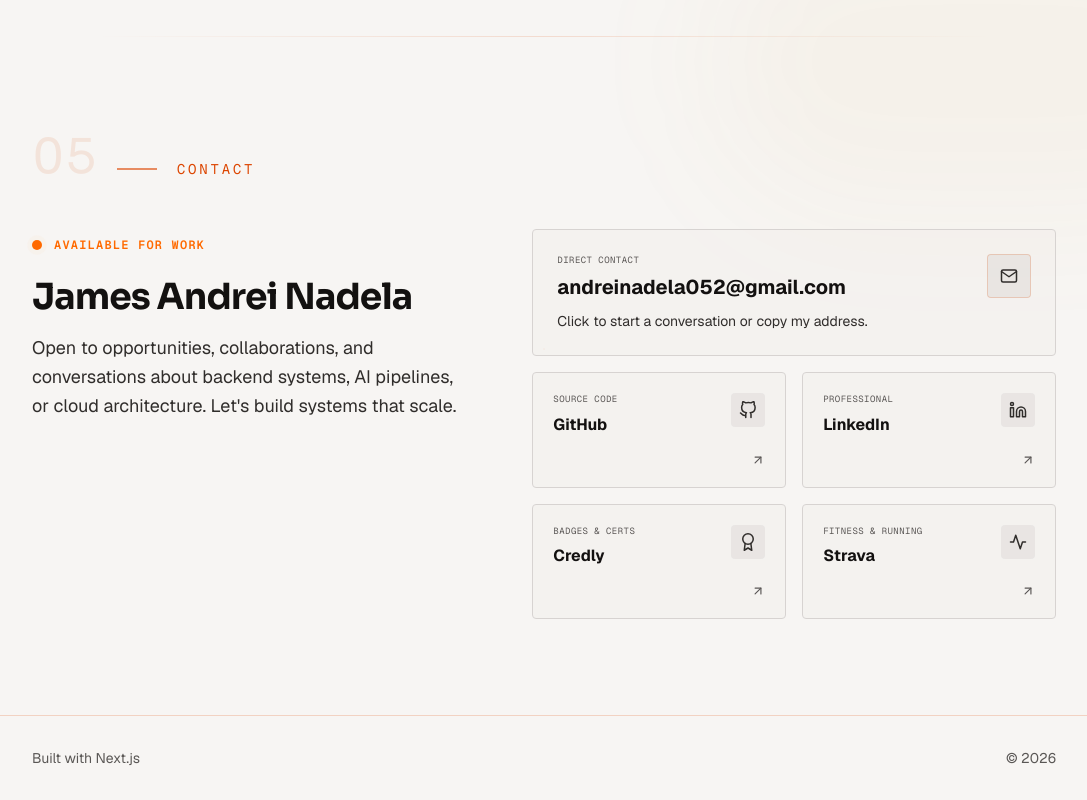
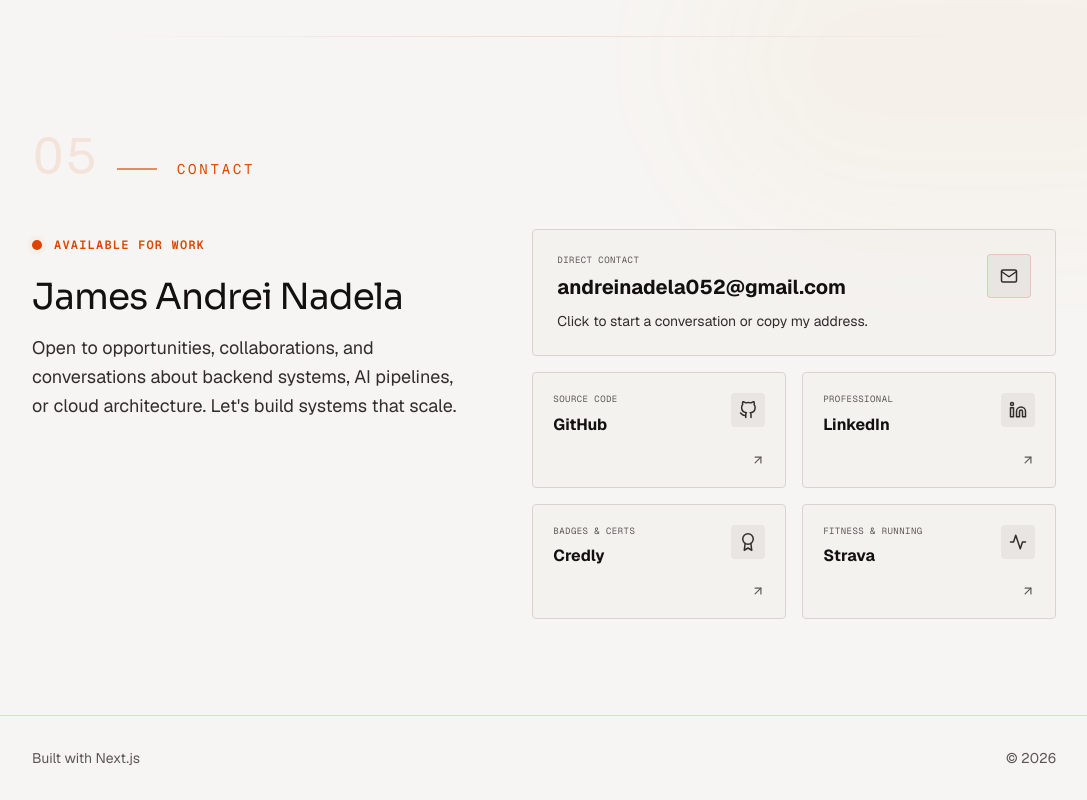
Before and after one commit to 03-Andrew/portfolio_v1, a Next.js app: page / in a window 1280 px wide. Shown: the part 4051-4851 px from the top of the page, without its empty margins (96-1183 px from the left). Built offline with nearby package versions, Linux system fonts and the light colour scheme.

Commit message:
feat: update text formatting and color consistency in Home component

```diff
--- a/app/page.tsx
+++ b/app/page.tsx
@@ -309,7 +309,7 @@ export default function Home() {
                 database management on Supabase and PostgreSQL.
               </p>
               <p>
-                Lately, I've been focusing on the core infrastructure around
+                Lately, I&apos;ve been focusing on the core infrastructure around
                 AI—building reliable pipelines for speech processing, automated
                 scheduling agents, and workflow automation. I leverage a
                 foundational understanding of network connectivity to bridge the
@@ -351,16 +351,16 @@ export default function Home() {
             <div className="flex flex-col justify-start gap-6 py-2">
               <div className="flex items-center gap-3">
                 <span className="relative flex h-2.5 w-2.5">
-                  <span className="animate-ping absolute inline-flex h-full w-full rounded-full bg-orange-400 opacity-75"></span>
-                  <span className="relative inline-flex rounded-full h-2.5 w-2.5 bg-orange-500"></span>
+                  <span className="animate-ping absolute inline-flex h-full w-full rounded-full bg-orange opacity-75"></span>
+                  <span className="relative inline-flex rounded-full h-2.5 w-2.5 bg-orange"></span>
                 </span>
-                <span className="font-mono text-xs text-orange-500 uppercase tracking-widest font-semibold">
+                <span className="font-mono text-xs text-orange uppercase tracking-widest font-semibold">
                   Available for work
                 </span>
               </div>
 
               <div className="flex flex-col gap-4">
-                <h3 className="font-heading text-3xl sm:text-4xl text-text-primary font-bold tracking-tight">
+                <h3 className="font-heading text-3xl sm:text-4xl text-text-primary tracking-tight">
                   James Andrei Nadela
                 </h3>
                 <p className="text-text-secondary text-base sm:text-lg leading-relaxed max-w-md">
```
